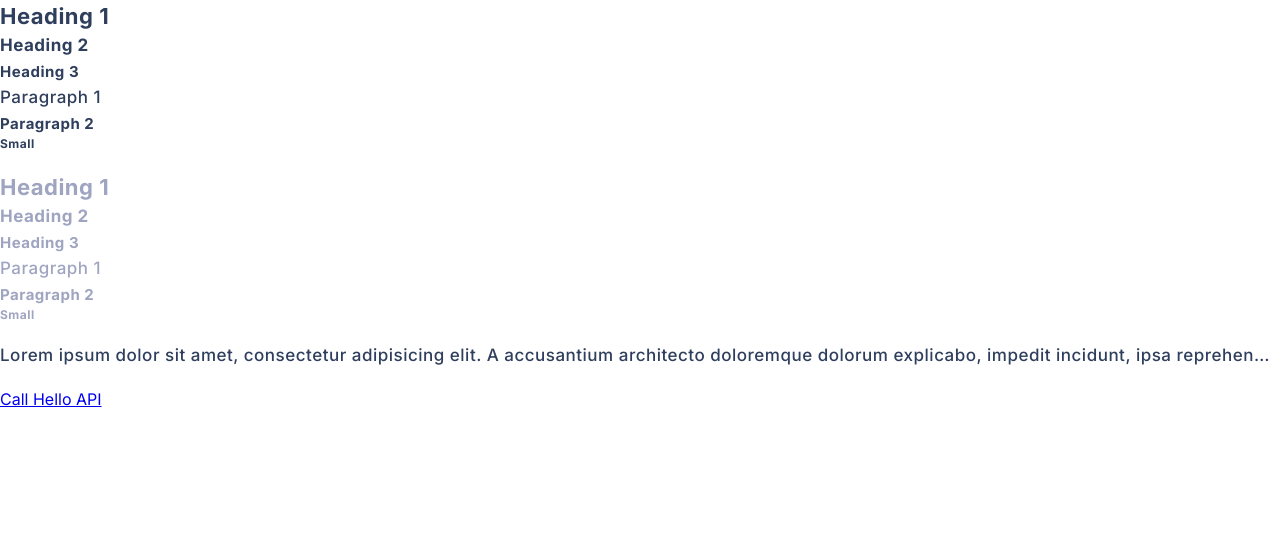
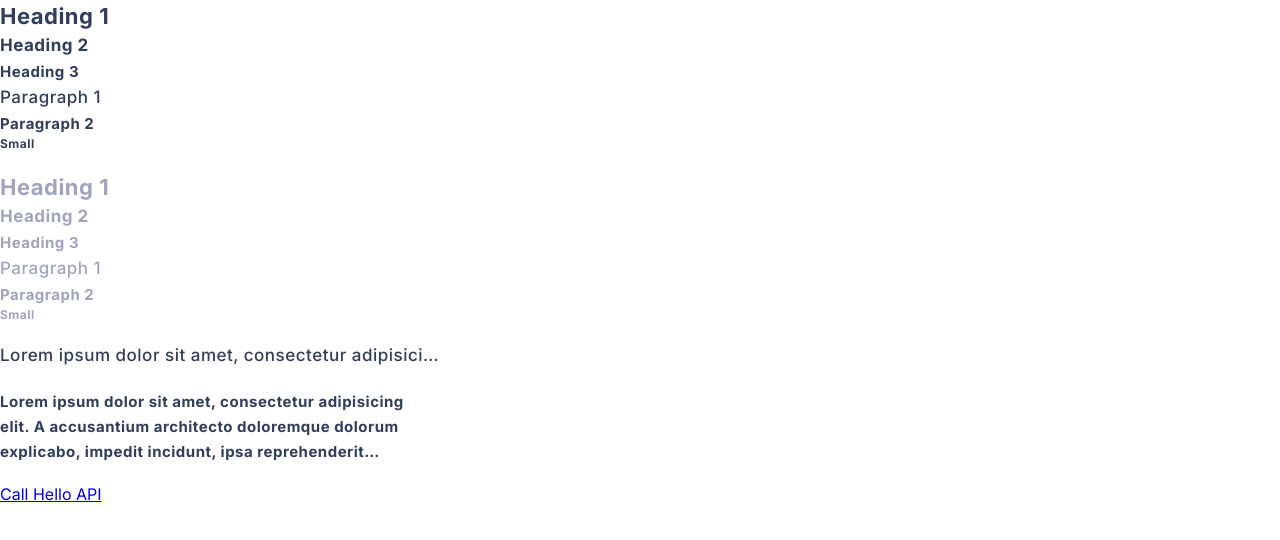
Before and after one commit to CodectiveOrg/recipes, a React (Vite) app: page / in a window 1280 px wide. Shown: the top 540 px of the page. Built offline with nearby package versions, Linux system fonts and the light colour scheme.

Commit message:
[ADD] max lines

```diff
--- a/src/components/typography/typography.component.tsx
+++ b/src/components/typography/typography.component.tsx
@@ -15,6 +15,7 @@ type Props = PropsWithChildren<
     style?: CSSProperties;
     variant: VariantType;
     color?: ColorType;
+    maxLines?: number;
   }
 >;
 
@@ -26,9 +27,17 @@ export default function TypographyComponent({
   style,
   variant,
   color = "text",
+  maxLines,
   children,
 }: Props): ReactNode {
   const Component = p ? "p" : span ? "span" : "div";
+
+  const maxLinesStyle = {
+    display: "-webkit-box",
+    "-webkit-line-clamp": `${maxLines}`,
+    "-webkit-box-orient": "vertical",
+    overflow: "hidden",
+  } as CSSProperties;
 
   return (
     <Component
@@ -39,7 +48,10 @@ export default function TypographyComponent({
         styles[color],
         className,
       )}
-      style={style}
+      style={{
+        ...(maxLines ? maxLinesStyle : {}),
+        ...style,
+      }}
     >
       {children}
     </Component>
--- a/src/pages/home/home.page.tsx
+++ b/src/pages/home/home.page.tsx
@@ -35,18 +35,26 @@ export default function HomePage(): ReactNode {
         Small
       </TypographyComponent>
       <br />
-      <TypographyComponent p ellipsis variant="p1">
+      <TypographyComponent
+        p
+        ellipsis
+        variant="p1"
+        style={{ maxInlineSize: "40ch" }}
+      >
         Lorem ipsum dolor sit amet, consectetur adipisicing elit. A accusantium
         architecto doloremque dolorum explicabo, impedit incidunt, ipsa
-        reprehenderit saepe tempore tenetur vel. Ab architecto culpa distinctio
-        dolorum explicabo in ipsa libero neque officiis omnis perferendis quidem
-        sint voluptas voluptate, voluptatibus! Ad adipisci amet architecto
-        asperiores at consectetur consequuntur, dolorem fugiat illo illum in
-        iste laboriosam magni modi molestias nihil nisi nostrum nulla
-        perspiciatis porro quaerat sit vel vitae. Accusamus adipisci aspernatur,
-        eum, facere facilis hic modi nesciunt perferendis quae saepe sunt
-        voluptas! Ab animi at autem dignissimos dolor est ex fuga fugit illum,
-        labore maxime omnis perferendis quaerat reiciendis repudiandae!
+        reprehenderit saepe tempore tenetur vel.
+      </TypographyComponent>
+      <br />
+      <TypographyComponent
+        p
+        variant="p2"
+        maxLines={3}
+        style={{ maxInlineSize: "40ch" }}
+      >
+        Lorem ipsum dolor sit amet, consectetur adipisicing elit. A accusantium
+        architecto doloremque dolorum explicabo, impedit incidunt, ipsa
+        reprehenderit saepe tempore tenetur vel.
       </TypographyComponent>
       <br />
       <Link to="/hello">Call Hello API</Link>
```
